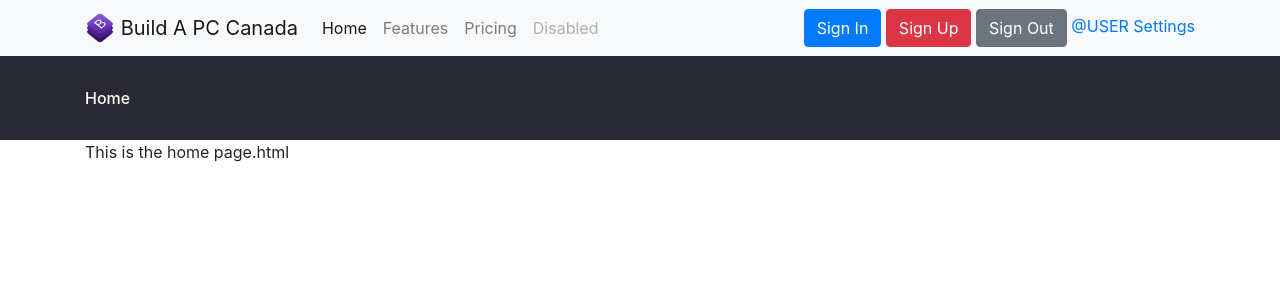
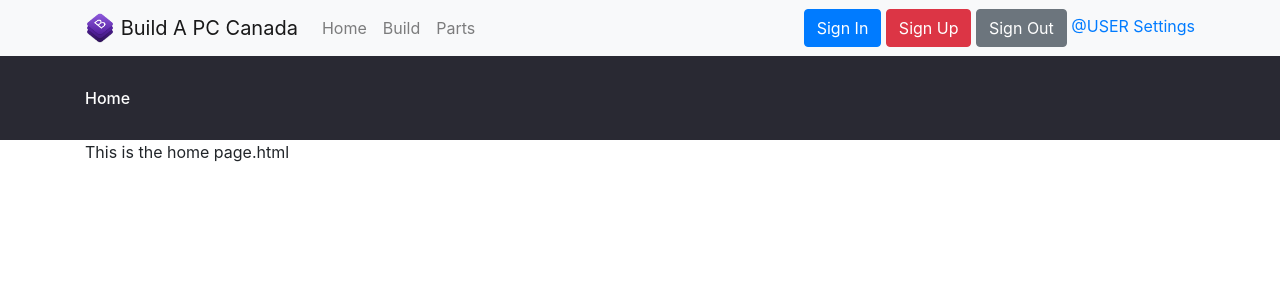
Before and after one commit to tangjon/Build-a-PC-Configuration-Tool, a Django app: page / in a window 1280 px wide. Shown: the top 300 px of the page. Run offline with Django 3.2, Linux system fonts and the light colour scheme; style sheets or scripts are compiled from the project's sources; some libraries are stand-ins or nearby versions.

Commit message:
-Add skeleton structure for Builds app

```diff
--- a/bapccanada/bapccanada/settings/base.py
+++ b/bapccanada/bapccanada/settings/base.py
@@ -39,7 +39,8 @@ INSTALLED_APPS = [
     'django.contrib.staticfiles',
     'polymorphic',
     'home.apps.HomeConfig',
-    'account.apps.AccountConfig'
+    'account.apps.AccountConfig',
+    'build.apps.BuildConfig'
 ]
 
 MIDDLEWARE = [
--- a/bapccanada/bapccanada/urls.py
+++ b/bapccanada/bapccanada/urls.py
@@ -19,5 +19,6 @@ app_name = 'app_name'
 urlpatterns = [
     path('admin/', admin.site.urls),
     path('', include('home.urls', namespace='home')),
-    path('user/', include('account.urls', namespace='account'))
+    path('user/', include('account.urls', namespace='account')),
+    path('build/', include('build.urls', namespace='build'))
 ]
--- a/bapccanada/templates/navbar.html
+++ b/bapccanada/templates/navbar.html
@@ -1,6 +1,7 @@
 {% load static %}
 {% url 'home:login' as login_url %}
 {% url 'account:profile' as profile_url %}
+{% url 'build:create' as build_url %}
 <nav class="navbar navbar-expand-lg navbar-light bg-light">
     <div class="container">
         <a class="navbar-brand" href="/">
@@ -14,10 +15,9 @@
         </button>
         <div class="collapse navbar-collapse" id="navbarNavAltMarkup">
             <div class="navbar-nav">
-                <a class="nav-item nav-link active" href="/">Home <span class="sr-only">(current)</span></a>
-                <a class="nav-item nav-link" href="#">Features</a>
-                <a class="nav-item nav-link" href="#">Pricing</a>
-                <a class="nav-item nav-link disabled" href="#">Disabled</a>
+                <a class="nav-item nav-link" href="/">Home <span class="sr-only">(current)</span></a>
+                <a class="nav-item nav-link" href="{% url 'build:create' %}">Build</a>
+                <a class="nav-item nav-link" href="#">Parts</a>
             </div>
 
             {# TODO Login Configuration #}
```
